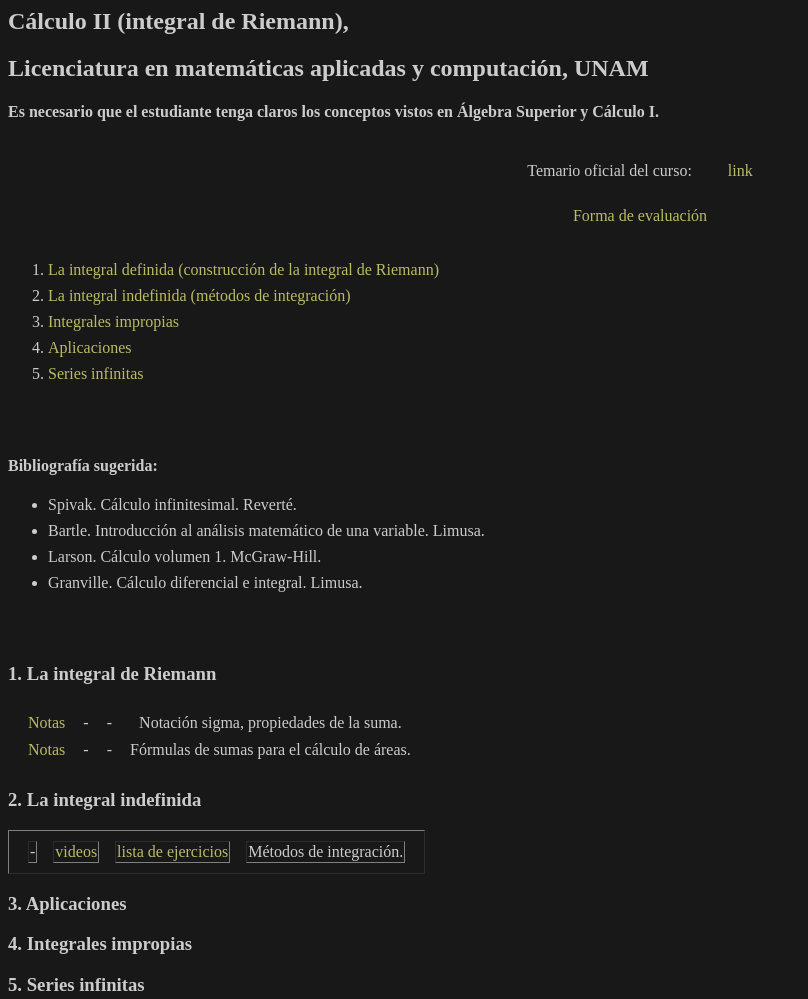
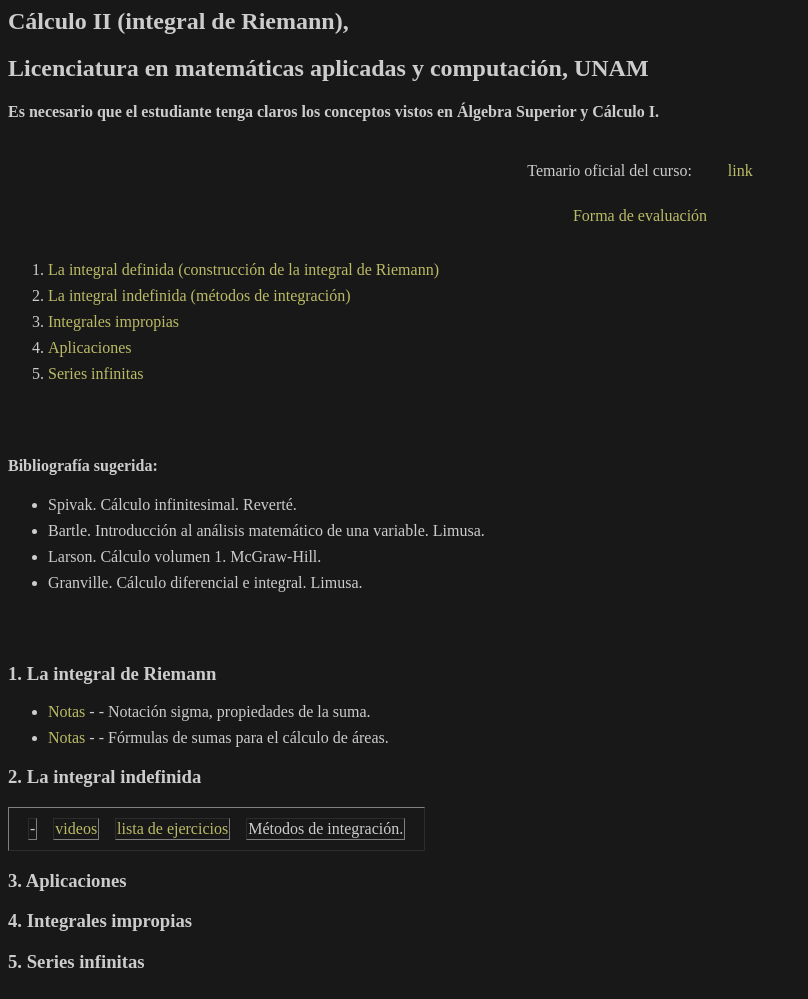
Before and after one commit to jgwalneko/jgwalneko.github.io, a plain HTML site: page calc2.html in a window 1280 px wide. Shown: the top 999 px of the page, without its empty margins (0-808 px from the left). Drawn offline with Linux system fonts and the light colour scheme.

Commit message:
Add files via upload

```diff
--- a/calc2.html
+++ b/calc2.html
@@ -6,7 +6,7 @@
         td { text-align: center; }
         ol li { margin-top: 0.5em; }
         ul li { margin-top: 0.5em; }
-</style>
+    </style>
 </head>
 <body>
     <p>
@@ -54,20 +54,10 @@
         <h3>1. La integral de Riemann</h3>
     </p>
     <p>
-        <table>
-            <tr>
-                <td><a href="Sumatorio.pdf">Notas</a></td>
-                <td>-</td>
-                <td>-</td>
-                <td>Notación sigma, propiedades de la suma.</td>
-            </tr>
-            <tr>
-                <td><a href="Sumatorio_2.pdf">Notas</a></td>
-                <td>-</td>
-                <td>-</td>
-                <td>Fórmulas de sumas para el cálculo de áreas.</td>
-            </tr>
-        </table>
+        <ul>
+            <li><a href="Sumatorio.pdf">Notas</a> - - Notación sigma, propiedades de la suma.</li>
+            <li><a href="Sumatorio_2.pdf">Notas</a> - - Fórmulas de sumas para el cálculo de áreas.</li>
+        </ul>
     </p>
     <p>
         <a name="u2"></a>
```
